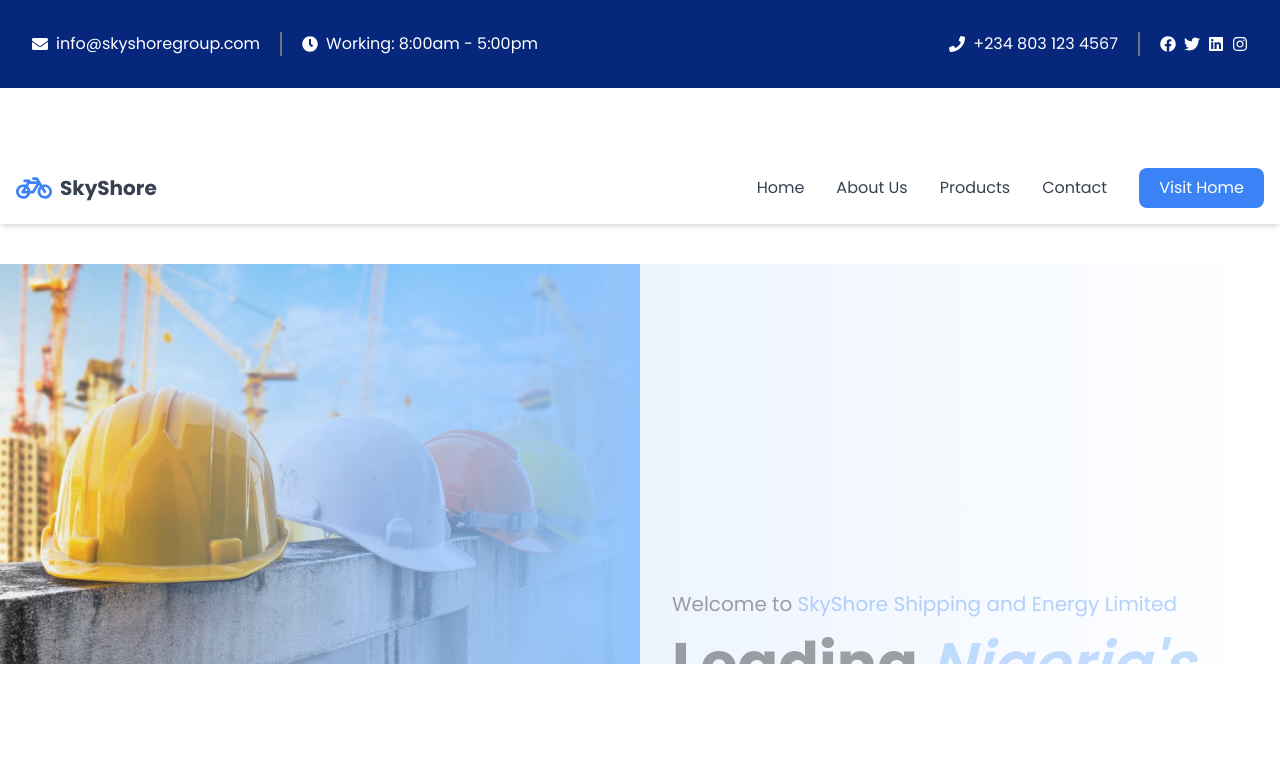
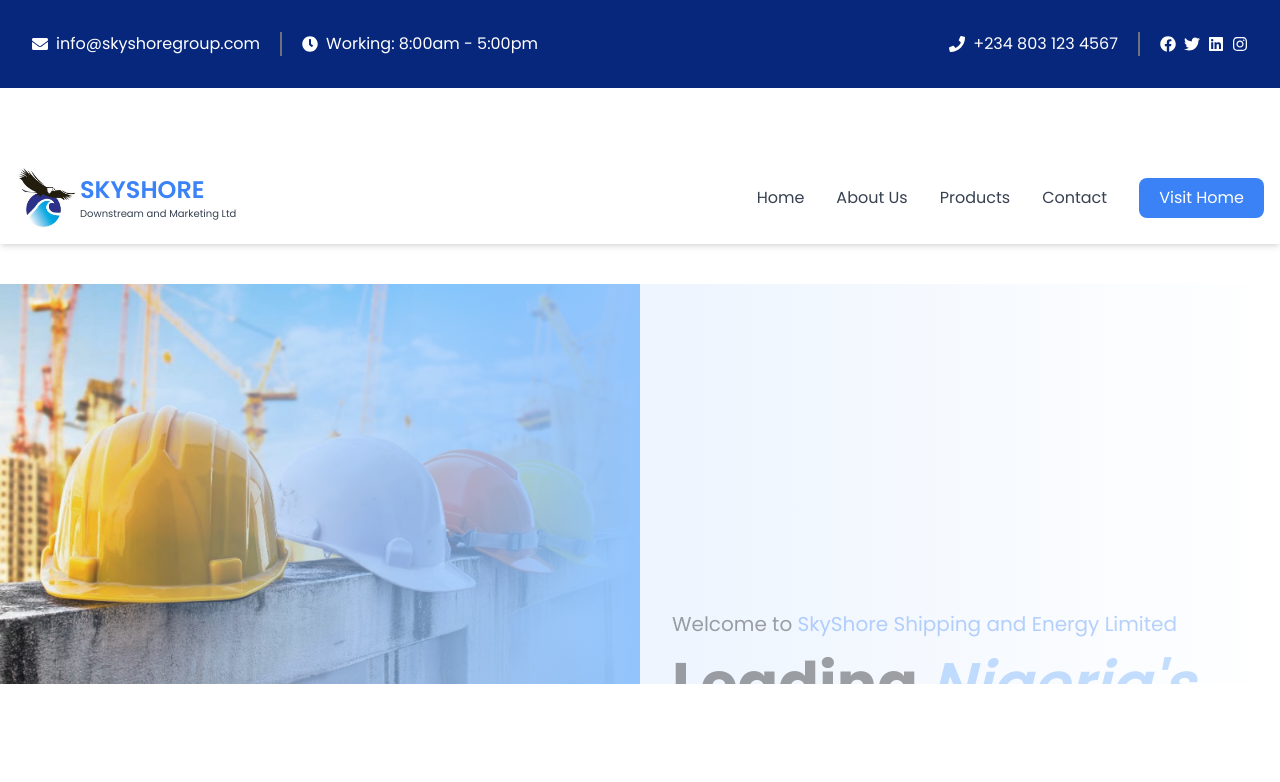
Before and after one commit to Hoseafavour123/Skyshore-downstream, a React (Vite) app: page / in a window 1280 px wide. Shown: the top 782 px of the page. Built offline with nearby package versions, Linux system fonts and the light colour scheme.

Commit message:
Logo update

```diff
--- a/src/assets/icons/index.ts
+++ b/src/assets/icons/index.ts
@@ -3,6 +3,8 @@ import port from './port.svg'
 import supplies from './supllies.svg'
 import oilTrade from './oiltrade.svg'
 import warehouse from './warehsoue.svg'
+import logo from './logo.jpg'
+
 
 
 export {
@@ -10,5 +12,6 @@ export {
     port,
     supplies,
     oilTrade,
-    warehouse
+    warehouse,
+    logo
 }
--- a/src/components/NavBar.tsx
+++ b/src/components/NavBar.tsx
@@ -1,7 +1,7 @@
 import React, { useState } from 'react'
 import { Link } from 'react-router-dom'
-import { FaBicycle } from 'react-icons/fa'
 import { HiMenu, HiX } from 'react-icons/hi' // Hamburger and close icons
+import { logo } from '../assets/icons'
 
 const NavBar: React.FC = () => {
   const [isMenuOpen, setIsMenuOpen] = useState(false)
@@ -14,9 +14,12 @@ const NavBar: React.FC = () => {
     <nav className="bg-white shadow-md p-4 w-full max-md:top-0 z-50">
       <div className="container mx-auto flex items-center justify-between">
         {/* Logo Section */}
-        <div className="flex items-center gap-2">
-          <FaBicycle className="text-4xl text-blue-500" />
-          <span className="text-xl font-bold text-gray-700">SkyShore</span>
+        <div className="flex items-center gap-1">
+          <img src={logo} width={60} height={60} alt="" />
+          <div className="flex flex-col gap-0 text-gray-700">
+            <span className='text-2xl text-blue-500 font-semibold'>SKYSHORE </span>{' '}
+            <span className='text-[10px]'>Downstream and Marketing Ltd </span>
+          </div>
         </div>
 
         {/* Hamburger Menu for Mobile */}
```
Also changed, not shown: src/assets/icons/logo.jpg (added).
